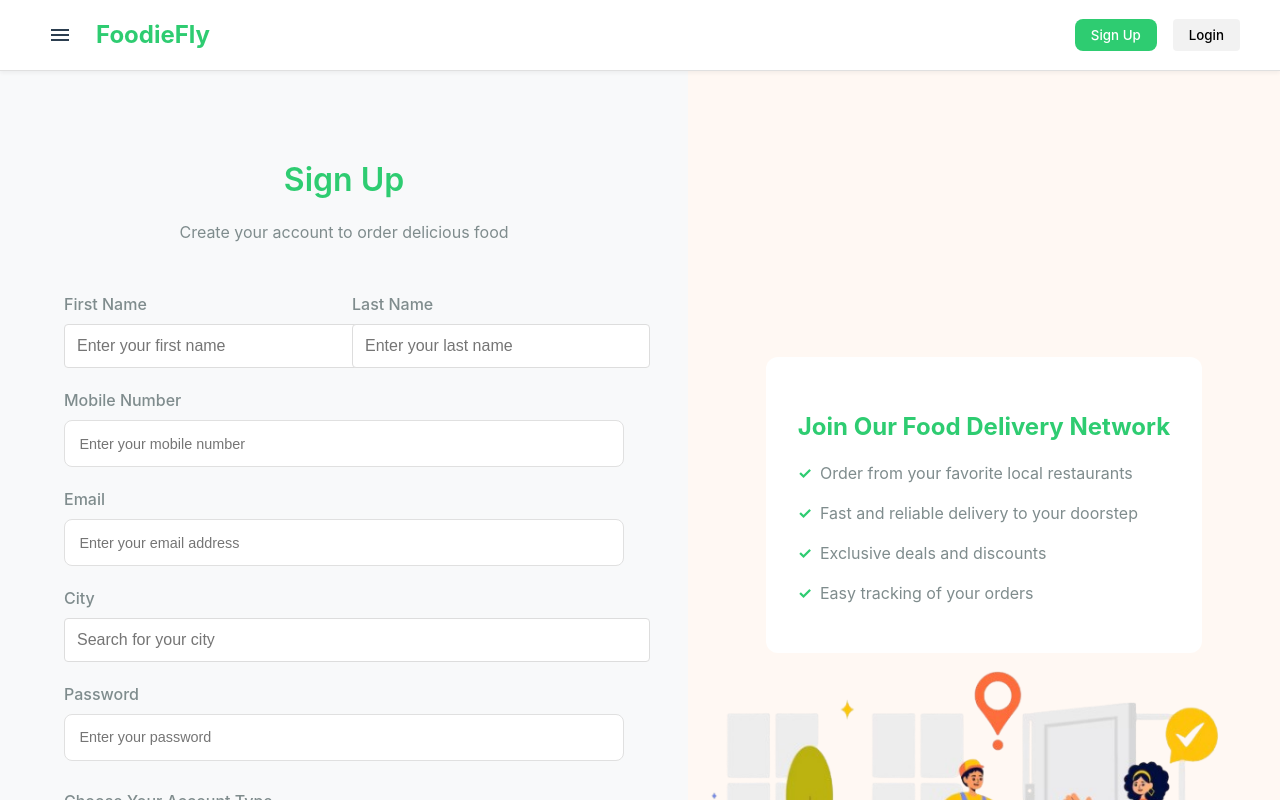
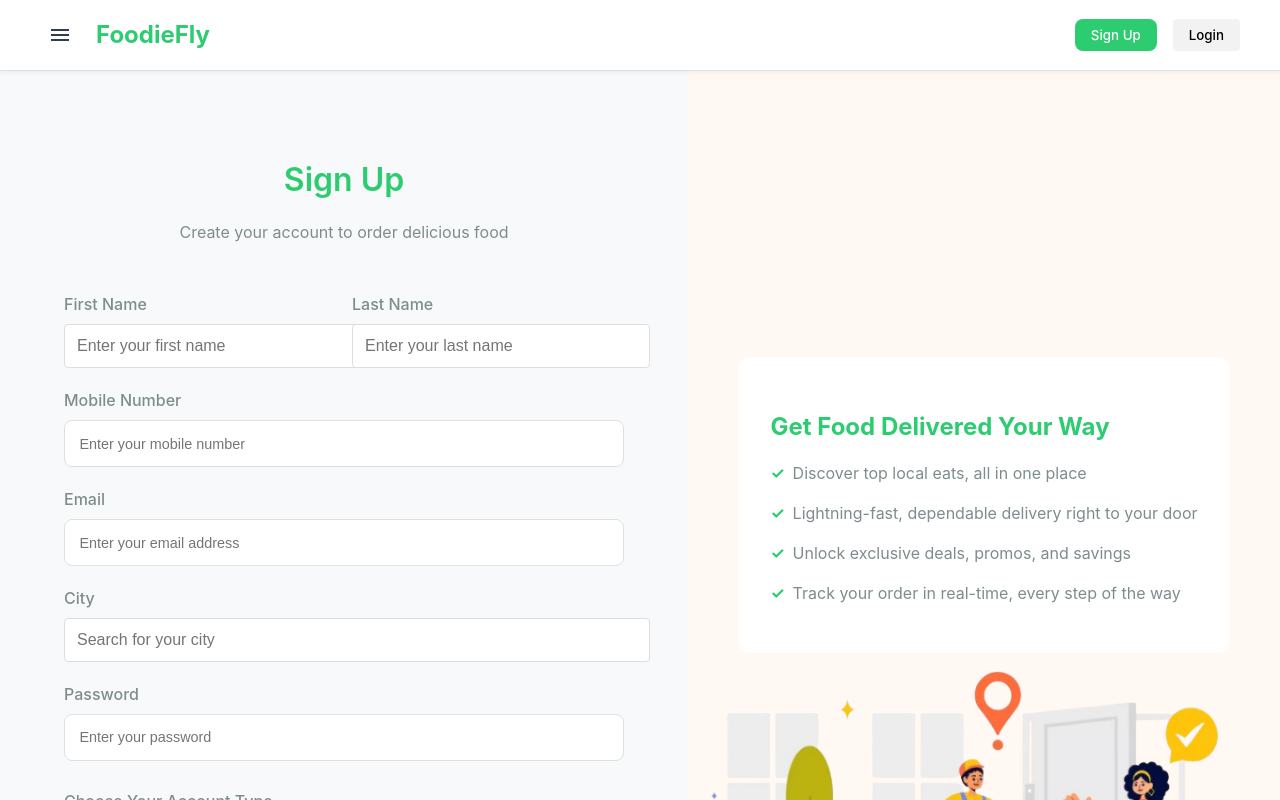
Before and after one commit to JordanCJ7/FoodieFly, a React (Create React App) app in the folder frontend/: page /register in a window 1280 px wide. Shown: the top 800 px of the page. Built offline with nearby package versions, Linux system fonts and the light colour scheme.

Commit message:
Update SignUp.js
Changed some context

```diff
--- a/frontend/src/pages/auth/signup/SignUp.js
+++ b/frontend/src/pages/auth/signup/SignUp.js
@@ -322,13 +322,14 @@ function SignUp() {
       </div>
       <div className="signup-image">
         <div className="benefits">
-          <h2>Join Our Food Delivery Network</h2>
+        <h2>Get Food Delivered Your Way</h2>
           <ul>
-            <li>Order from your favorite local restaurants</li>
-            <li>Fast and reliable delivery to your doorstep</li>
-            <li>Exclusive deals and discounts</li>
-            <li>Easy tracking of your orders</li>
+            <li>Discover top local eats, all in one place</li>
+            <li>Lightning-fast, dependable delivery right to your door</li>
+            <li>Unlock exclusive deals, promos, and savings</li>
+            <li>Track your order in real-time, every step of the way</li>
           </ul>
+
         </div>
         <img src={SignUpImage} alt="signup" />
       </div>
```
